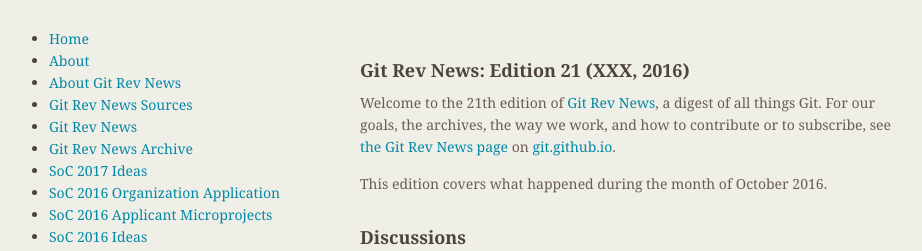
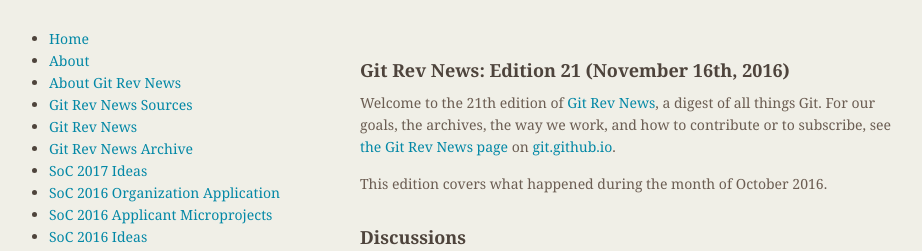
Before and after one commit to git/git.github.io, a Jekyll site: the page built from rev_news/drafts/edition-21.md, in a window 1280 px wide. Shown: the top 251 px of the page, without its empty margins (174-1096 px from the left). Built offline with Jekyll 4.4.1, drawn with Linux system fonts in a browser that asks for light colours.

Commit message:
rn-21: set publication date to November 16th

```diff
--- a/rev_news/drafts/edition-21.md
+++ b/rev_news/drafts/edition-21.md
@@ -1,13 +1,13 @@
 ---
-title: Git Rev News Edition 21 (XXX, 2016)
+title: Git Rev News Edition 21 (November 16th, 2016)
 layout: default
-date: 2016-11-09 12:06:51 +0100
+date: 2016-11-16 12:06:51 +0100
 author: chriscool
 categories: [news]
 navbar: false
 ---
 
-## Git Rev News: Edition 21 (XXX, 2016)
+## Git Rev News: Edition 21 (November 16th, 2016)
 
 Welcome to the 21th edition of [Git Rev News](https://git.github.io/rev_news/rev_news/),
 a digest of all things Git. For our goals, the archives, the way we work, and how to contribute or to
```
